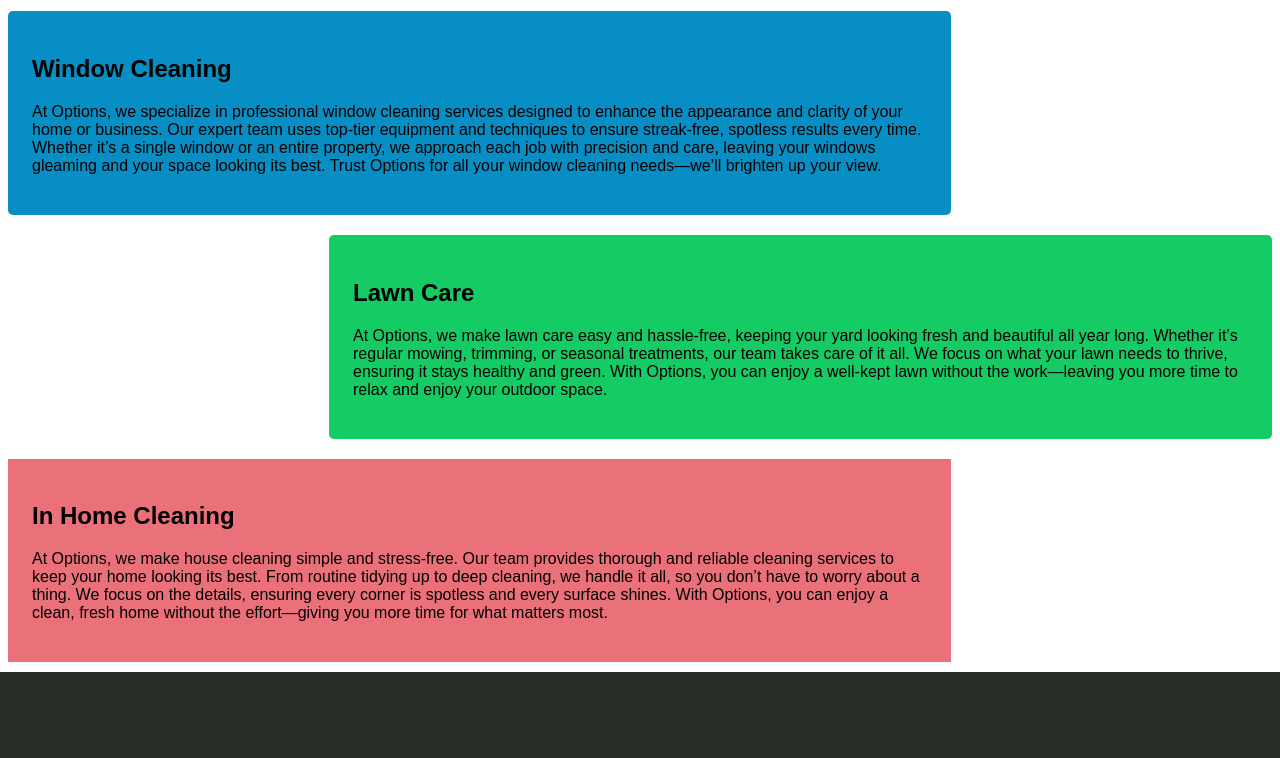
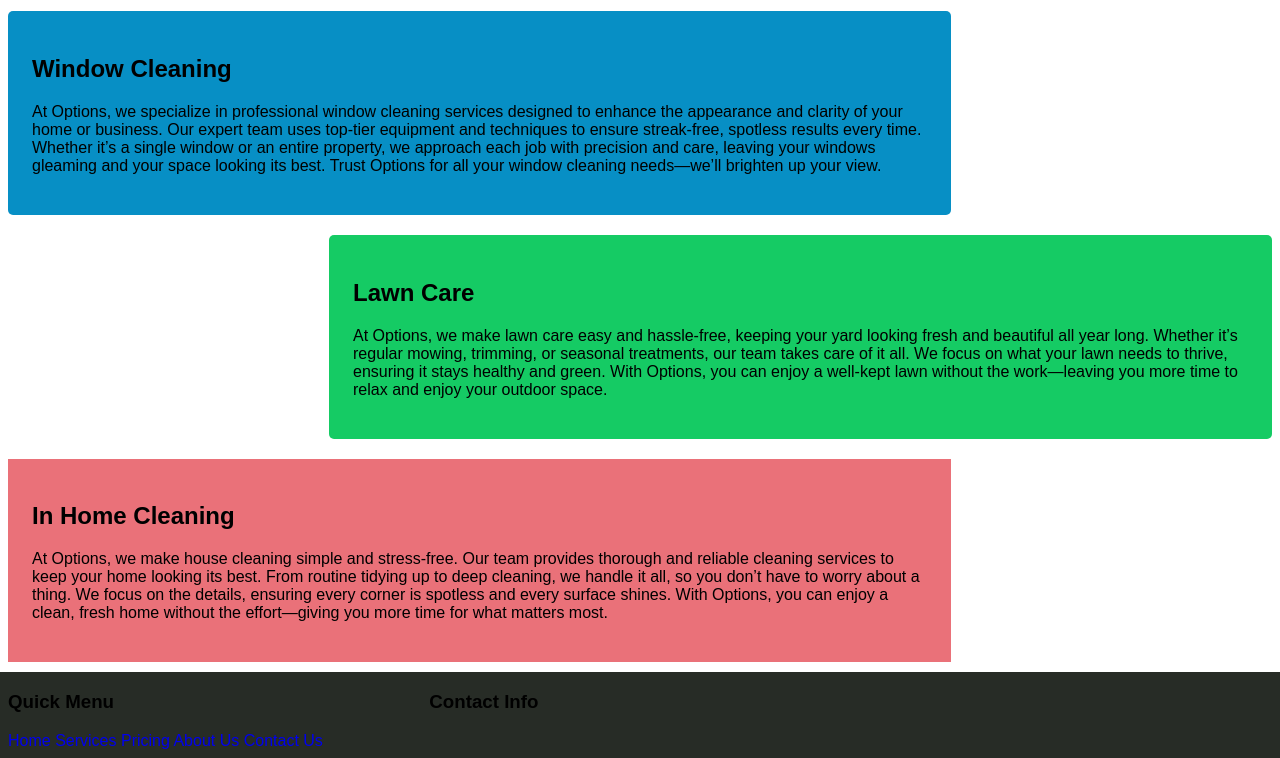
Before and after one commit to jtheflipsmith/project-dna, a plain HTML site: page services.html in a window 1280 px wide. Shown: the part 302-1060 px from the top of the page. Before the commit the page ends 982 px from the top, so only its background shows below. Drawn offline with Linux system fonts and the light colour scheme.

Commit message:
Added footer elements

```diff
--- a/services.html
+++ b/services.html
@@ -12,7 +12,7 @@
 <body>
     <header>
 
-        <img src="images/options-logo.jpeg" alt="Company logo">
+        <img src="images/options-logo.jpeg" alt="Company logo" loading="lazy">
 
         <a id="menu" href="#" class="active"></a>
         <nav>
@@ -42,5 +42,19 @@
         </div>
 
     </main>
+    <footer>
+        <div class="site-menu">
+            <h3>Quick Menu</h3>
+            <a href="#">Home</a>
+            <a href="services.html">Services</a>
+            <a href="pricing.html">Pricing</a>
+            <a href="about.html">About Us</a>
+            <a href="contact.html">Contact Us</a>
+        </div>
+        <div>
+            <h3>Contact Info</h3>
+        </div>
+
+    </footer>
 </body>
 </html>
--- a/styles/options.css
+++ b/styles/options.css
@@ -239,3 +239,17 @@ section {
     border-radius: 5x;
     grid-column: 1/4;
 }
+
+
+/* ---------- FOOTER --------- */
+
+footer {
+    display: grid;
+    grid-template-columns: 1fr 1fr 1fr;
+}
+
+footer a {
+    text-decoration: none;
+
+
+}
```
Also changed, not shown: about.html (+14 -0 lines), index.html (+3 -3 lines).
